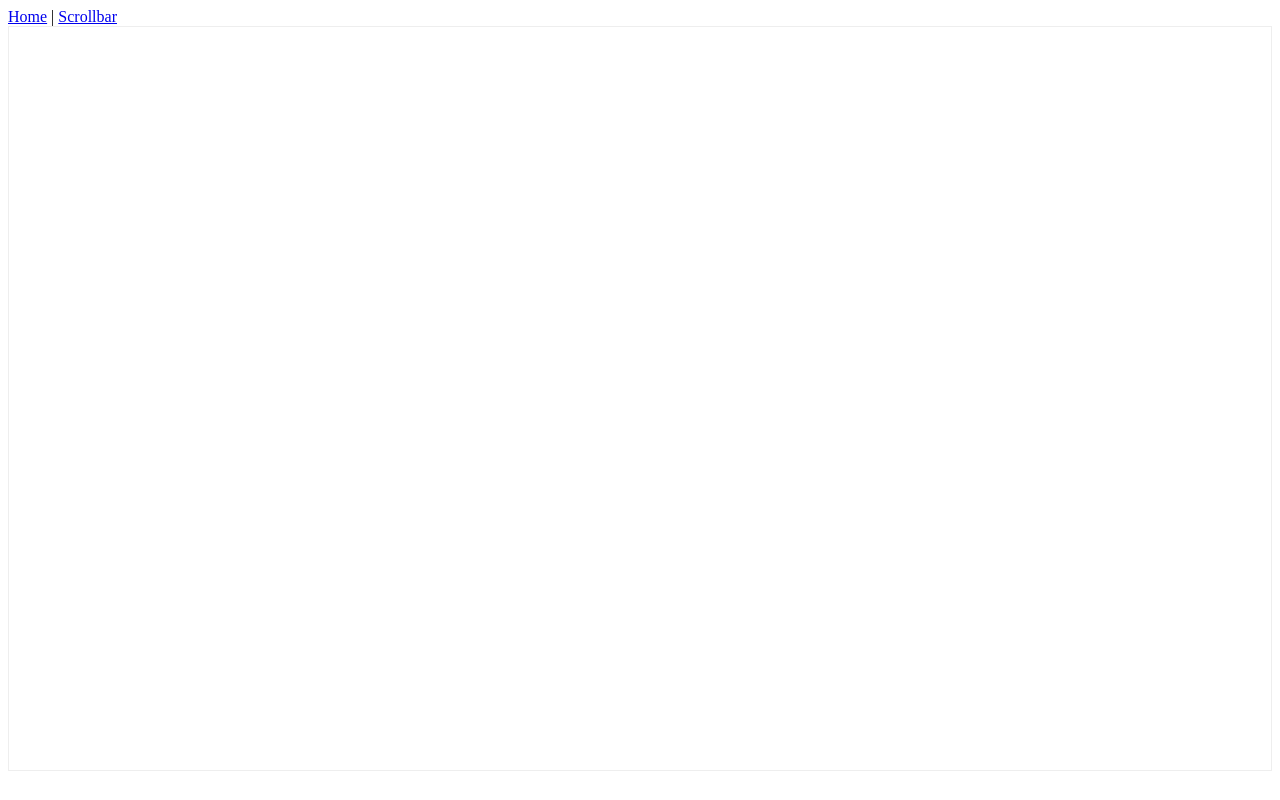
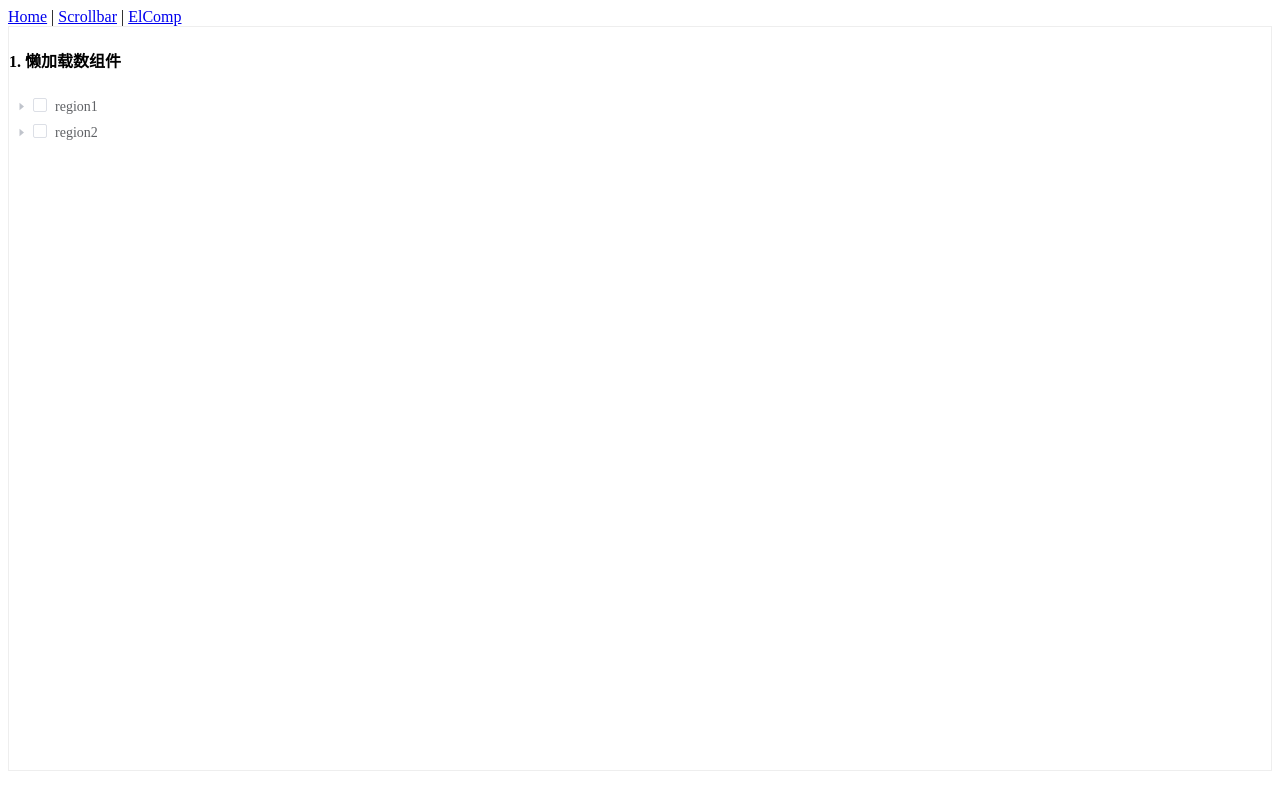
Before and after one commit to zhoudong666/icon-svg, a Vue app: page /el-comp in a window 1280 px wide. Built offline with nearby package versions, Linux system fonts and the light colour scheme.

Commit message:
tree 懒加载组件

```diff
--- a/src/App.vue
+++ b/src/App.vue
@@ -2,7 +2,8 @@
   <div id="app">
     <div id="nav">
       <router-link to="/">Home</router-link> |
-      <router-link to="/scrollbar">Scrollbar</router-link>
+      <router-link to="/scrollbar">Scrollbar</router-link> |
+      <router-link to="/el-comp">ElComp</router-link>
     </div>
     <div class="box">
       <el-scrollbar>
--- a/src/router/index.js
+++ b/src/router/index.js
@@ -18,6 +18,11 @@ const routes = [
     // which is lazy-loaded when the route is visited.
     component: () =>
       import(/* webpackChunkName: "scrollbar" */ '../views/Scrollbar.vue')
+  },
+  {
+    path: '/el-comp',
+    name: 'ElComp',
+    component: () => import('../views/ElComp.vue')
   }
 ]
 
--- /dev/null
+++ b/src/views/ElComp.vue
@@ -0,0 +1,47 @@
+<template>
+  <div>
+    <h4>1. 懒加载数组件</h4>
+    <el-tree :props="props" :load="loadNode" lazy show-checkbox> </el-tree>
+  </div>
+</template>
+
+<script>
+export default {
+  name: 'ElComp',
+  data() {
+    return {
+      props: {
+        label: 'name',
+        children: 'zones',
+        isLeaf: 'leaf'
+      },
+      count: 1
+    }
+  },
+  methods: {
+    loadNode(node, resolve) {
+      if (node.level === 0) {
+        return resolve([{ name: 'region1' }, { name: 'region2' }])
+      }
+      if (node.level > 3) return resolve([])
+      setTimeout(() => {
+        // 1. 借助 leaf 属性来模拟是否有子节点
+        // const data = [
+        //   { name: 'zone' + this.count++, leaf: Math.random() > 0.5 }
+        // ]
+
+        // 2. 通过查询 得到的data是否为空数组来判断是否是末节点
+        let data
+        if (Math.random() > 0.5) {
+          data = [{ name: 'zone' + this.count++ }]
+        } else {
+          data = []
+        }
+        resolve(data)
+      }, 500)
+    }
+  }
+}
+</script>
+
+<style lang="scss" scoped></style>
```
